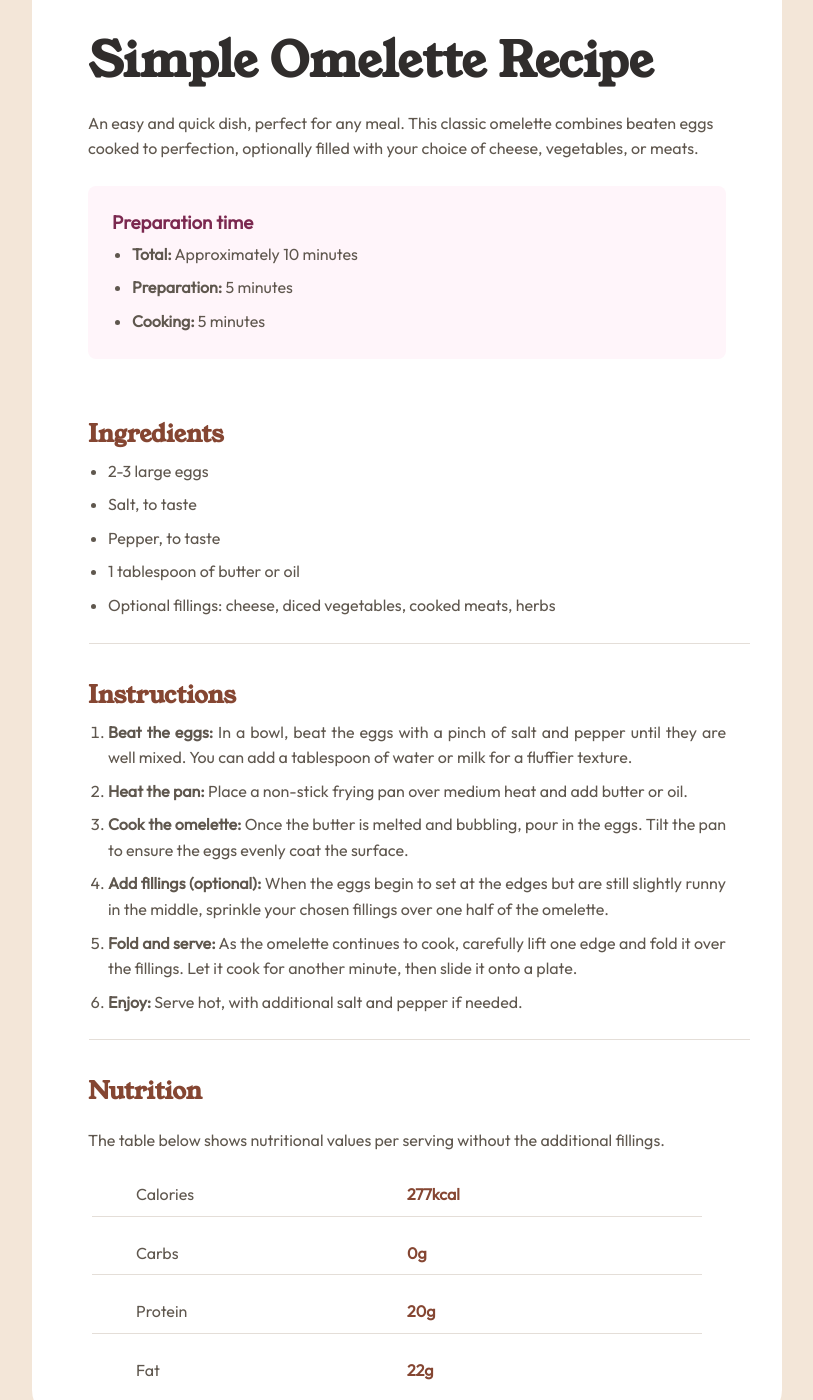
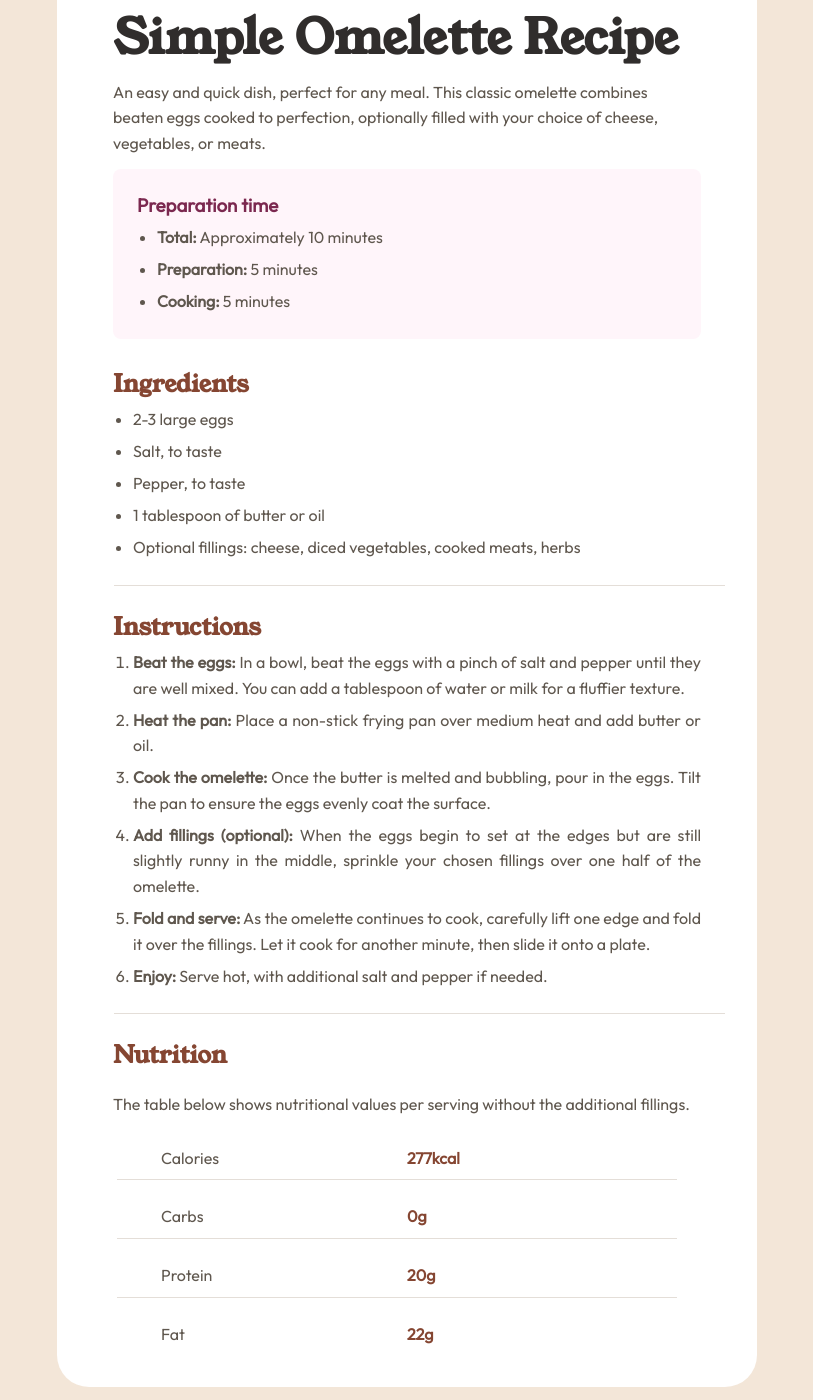
Before and after one commit to ebrahim-eid/Front-End-Recipe-Page, a plain HTML site: page index.html in a window 1280 px wide. Shown: the part 486-1886 px from the top of the page, without its empty margins (233-1046 px from the left). Drawn offline with Linux system fonts and the light colour scheme.

Commit message:
CSS Third modify

```diff
--- a/style.css
+++ b/style.css
@@ -16,12 +16,12 @@
 }
 
 .container {
-  max-width: 750px;
+  max-width: 700px;
   background-color: #fff;
   margin: 8rem auto 0;
   padding: 2rem;
   border-radius: 2rem;
-  margin-bottom: 10rem;
+  margin-bottom: 20rem;
 }
 
 img {
@@ -47,7 +47,7 @@ h1 {
 h2 {
   font-family: youngserif;
   color: hsl(14, 45%, 36%);
-  margin-top: 10px;
+
 }
 p,
 li {
@@ -56,20 +56,18 @@ li {
 }
 
 li {
-  margin-top: 0.5rem;
+  margin-top: 0.4rem;
 }
 
 
 .container div {
   padding: 1.5rem;
 }
-.container .nutrition {
-  padding-bottom: 0px;
-}
+
 
 .main-title h1 {
   color: hsl(24, 5%, 18%);
-  margin-bottom: 1rem;
+  margin-bottom: 0.5rem;
   font-size: 48px;
 }
 
@@ -77,7 +75,8 @@ li {
   background-color: hsl(330, 100%, 98%);
   padding: 1.5rem;
   border-radius: 0.5rem;
-  margin-top: 1.5rem;
+  margin-top: 0.8rem;
+  margin-bottom: -20px;
 }
 
 .main-title article h3 {
@@ -121,5 +120,5 @@ li {
 }
 
 #last-item {
-  margin-bottom: -25px;
+  margin-bottom: -3rem;
 }
```
